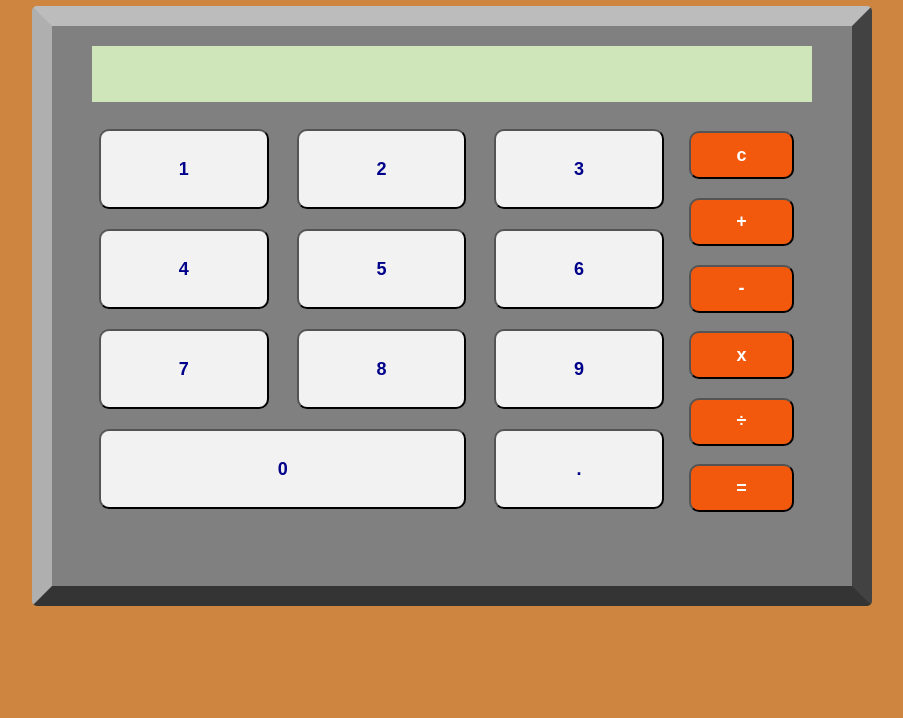
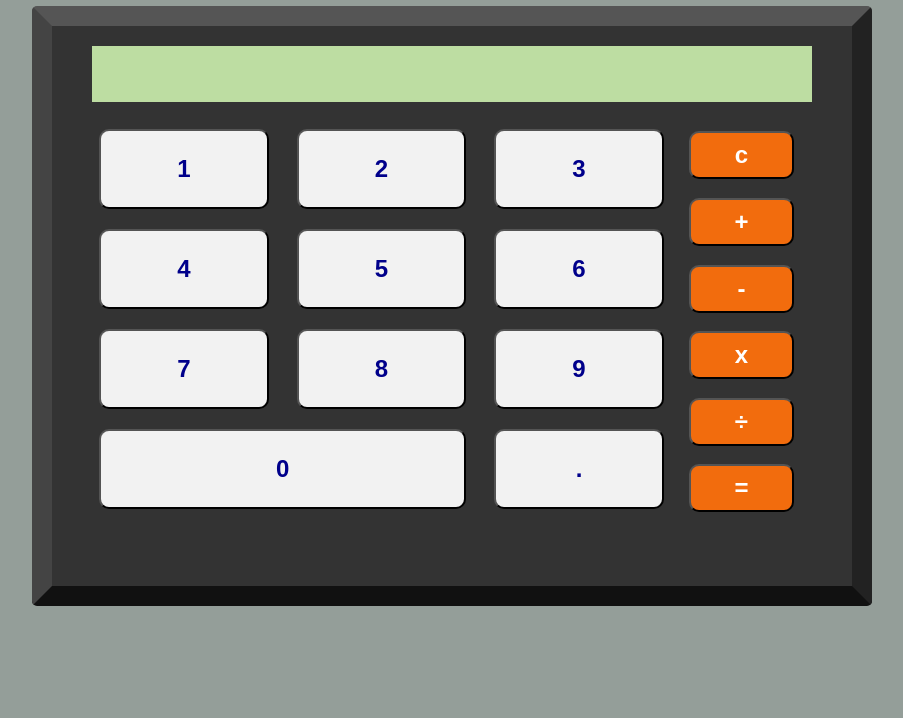
Before and after one commit to bryce-wiseman/odin-calculator, a plain HTML site: page index.html in a window 1280 px wide. Shown: the part 82-800 px from the top of the page, without its empty margins (188-1091 px from the left). Drawn offline with Linux system fonts and the light colour scheme.

Commit message:
aesthetic changes

```diff
--- a/index.html
+++ b/index.html
@@ -3,6 +3,7 @@
     <meta charset="UTF-8">
     <link rel="stylesheet" href="style.css">
     <script src="script.js" defer></script>
+    <title>Crunching Numbers Here</title>
 </head>
 <body>
     <h1>Calculator</h1>
--- a/style.css
+++ b/style.css
@@ -4,22 +4,23 @@ body {
     justify-content: center;
     align-items: center;
 
-    background-color: peru;
+    background-color: hsl(150, 5%, 60%);
 }
 
 h1 {
     font-family: 'Courier New', Courier, monospace;
+    color: #28331f;
 }
 
 #calcBody {
     width: 80%;
     max-width: 800px;
     height: 70vh;
-    background-color: gray;
-    border-top: solid #cccccccc 20px;
-    border-left: solid #bbbbbbcc 20px;
-    border-bottom: solid #222222cc 20px;
-    border-right: solid #333333cc 20px;
+    background-color: #333;
+    border-top: solid #555 20px;
+    border-left: solid #444 20px;
+    border-bottom: solid #111 20px;
+    border-right: solid #222 20px;
     border-radius: 5px;
 
     display: flex;
@@ -31,9 +32,9 @@ h1 {
     width: 90%;
     min-height: 40px;
     height: 10%;
-    background-color: #cee6b9;
-    color: #21251e;
-    font-family: 'Courier New', Courier, monospace;
+    background-color: #bddda2;
+    color: #28331f;
+    font-family: sans-serif;
     font-size: 32px;
     margin: 20px 20px;
     padding: 0;
@@ -76,7 +77,7 @@ h1 {
 
 .numberBtn, .mathBtn {
     font-weight: bold;
-    font-size: 18px;
+    font-size: 24px;
 }
 
 .numberBtn {
@@ -96,7 +97,7 @@ h1 {
 }
 
 .mathBtn {
-    background-color: hsl(20, 90%, 50%);
+    background-color: hsl(25, 90%, 50%);
     color: white;
     height: 12%;
     width: 75%;
```
